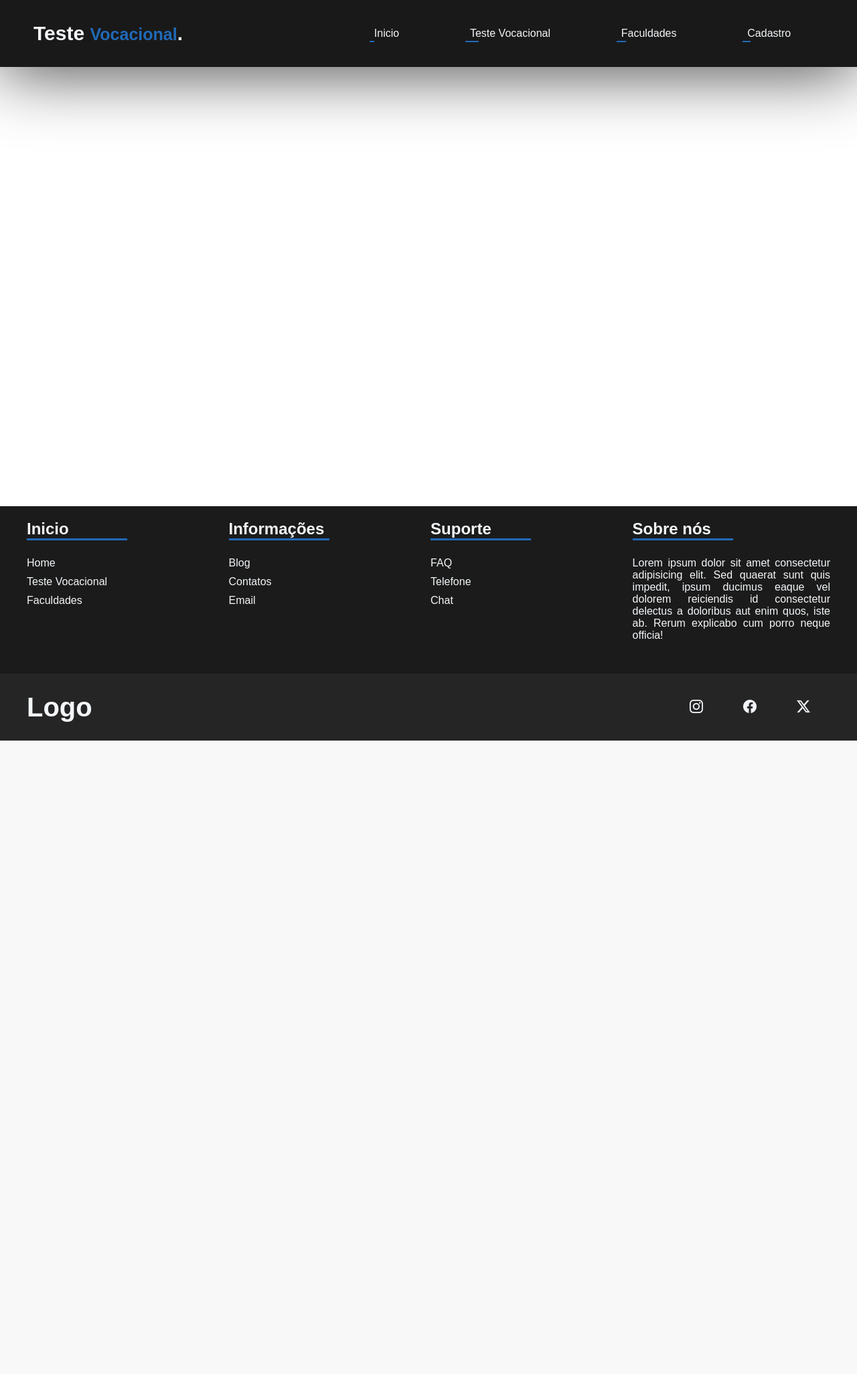
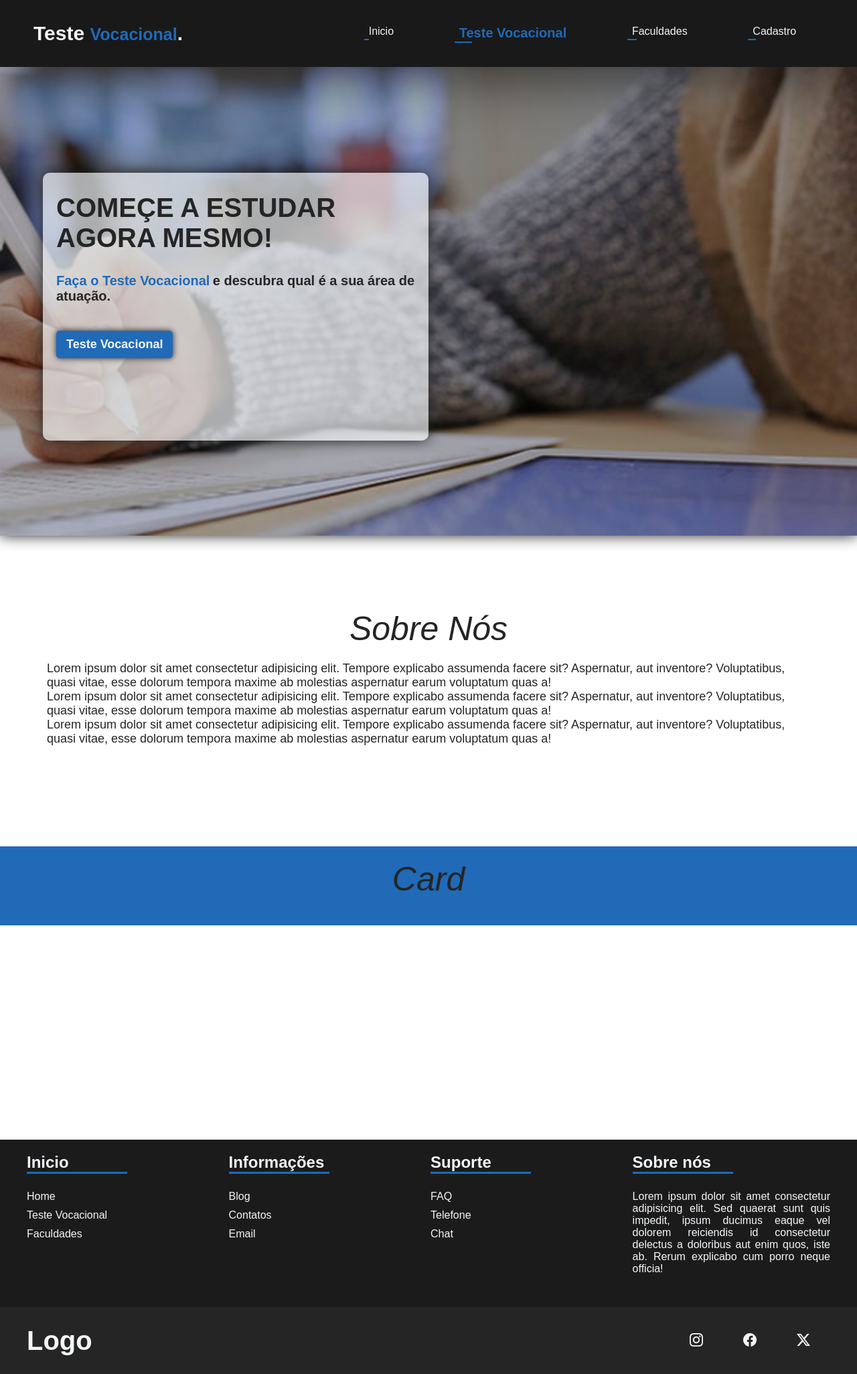
Before and after one commit to Zelbato/Teste-Vocacional, a PHP site: page / in a window 1280 px wide. Shown: the whole page at 67% size. Before the commit the page ends 1106 px from the top, so only its background shows below. Run offline with PHP 8.4, Linux system fonts and the light colour scheme.

Commit message:
criando pagina inicial

```diff
--- a/index.html
+++ b/index.html
@@ -38,18 +38,63 @@
 
         <ul>
             <li><a id="#home" href="index.html" id="inicio">Inicio</a></li>
-            <li><a id="#vocacional" href="#" id="destaque">Teste Vocacional</a></li>
+            <li><a id="#vocacional" href="#" id="destaque"><span class="teste">Teste Vocacional</span></a></li>
             <li><a id="#facul" href="#" id="eventos">Faculdades</a></li>
 
             <li> <a href="#"> Cadastro</a></li>
         </ul>
     </header>
 
-    <br><br><br><br><br><br><br><br><br><br>
-    <br><br><br><br><br><br><br><br>
-    <br><br><br><br><br><br><br><br>
-    <br><br><br><br><br><br><br><br>
-    <br><br><br><br><br><br><br><br>
+    <!--Sobre Nós-->
+
+
+
+    <main class="main">
+        <section class="inicio">
+            <div class="inicio-content">
+                <div class="description">
+                <h2>Começe a Estudar Agora Mesmo!</h2>
+
+                <span class="texto">Faça o Teste Vocacional</span>
+                <span>e descubra qual é a sua área de atuação.</span>
+
+                <br>
+
+              <button class="button"> <a href="#" class="teste-btn">Teste Vocacional</a> </button>
+
+            </div>
+
+            </div>
+        </section>
+
+        <br><br><br><br><br>
+
+        <section class="sobre">
+            <div class="sobre-content">
+                <h1>Sobre Nós</h1>
+            </div>
+            <div class="paragrafo">
+                <p>Lorem ipsum dolor sit amet consectetur adipisicing elit. Tempore explicabo assumenda facere sit?
+                    Aspernatur, aut inventore? Voluptatibus, quasi vitae, esse dolorum tempora maxime ab molestias
+                    aspernatur earum voluptatum quas a!</p>
+                <p>Lorem ipsum dolor sit amet consectetur adipisicing elit. Tempore explicabo assumenda facere sit?
+                    Aspernatur, aut inventore? Voluptatibus, quasi vitae, esse dolorum tempora maxime ab molestias
+                    aspernatur earum voluptatum quas a!</p>
+                <p>Lorem ipsum dolor sit amet consectetur adipisicing elit. Tempore explicabo assumenda facere sit?
+                    Aspernatur, aut inventore? Voluptatibus, quasi vitae, esse dolorum tempora maxime ab molestias
+                    aspernatur earum voluptatum quas a!</p>
+            </div>
+
+        </section>
+
+        <br><br><br><br><br>
+
+        <section class="dicas-estudo">
+            <h1>Card</h1>
+        </section>
+    </main>
+
+
 
 
     <!--Rodape-->
--- a/style.css
+++ b/style.css
@@ -46,11 +46,14 @@
     font-size: 15px;
 }
 
-header span {
+header .gradient {
     font-size: 25px;
     color: #206ab8;
 }
 
+header .teste {
+    color: #206ab8;
+}
 
 header ul {
     flex: 2;
@@ -170,8 +173,151 @@
     }
 }
 
+.main .inicio {
+    background-image: url(Imagens/imagem-teste.jpg);
+    background-repeat: no-repeat;
+    box-shadow: 0px 0px 20px #252525;
+    height: 100vh;
+    width: 100%;
+    background-size: cover;
+    background-position: center;
+
+}
+
+.main .inicio-content {
+    padding: 0px 50% 0px 5%;
+
+    display: flex;
+    justify-content: center;
+    flex-direction: column;
+    height: 100%;
+    width: 100%;
+}
+
+.main h2 {
+    margin-top: 20px;
+    color: #252525;
+    font-size: 40px;
+    font-family: Arial, Helvetica, sans-serif;
+    font-weight: 600;
+    margin-bottom: 30px;
+    text-transform: uppercase;
+}
+
+.main .description {
+
+
+    margin-top: 20%;
+
+    height: 50vh;
+    width: 100%;
+    background-color: #f3f6f9b0;
+    padding: 10px 20px;
+    border-radius: 10px;
+    box-shadow: 0px 0px 20px #252525;
+}
+
+.main .texto {
+    color: #206ab8;
+}
+
+.main span {
+    color: #252525;
+}
+
+.main .texto,span {
+    font-size: 20px;
+    font-family: Arial, Helvetica, sans-serif;
+    font-weight: 600;
+    margin-bottom: 20px;
+}
+
+.main .button {
+    background: #206ab8;
+    padding: 10px 15px;
+    border-radius: 5px;
+    border: none;
+    cursor: pointer;
+    display: flex;
+    justify-content: center;
+    align-items: center;
+    margin-top: 40px;
+    transition: all 0.5s ease;
+    box-shadow: 0px 0px 10px #252525;
+
+
+}
+
+.main .button:hover {
+    background: #174a81;
+    box-shadow: 0px 0px 10px #252525;
+    transform: scale(1.05);
+}
+
+.main .button a {
+    text-decoration: none;
+
+    color: #f3f6f9;
+    font-size: 18px;
+    font-family: Arial, Helvetica, sans-serif;
+    font-weight: 600;
+}
+
+
+
+.main h1 {
+        font-size: 50px;
+        margin-bottom: 20px;
+        text-align: center;
+        font-family: Arial, Helvetica, sans-serif;
+        font-weight: 500;
+        color: #252525;
+        font-style: italic;
+}
+
+.main p {
+    padding: 0px 30px;
+    font-size: 18px;
+    text-align: left;
+    font-family: Arial, Helvetica, sans-serif;
+    font-weight: 400;
+    color: #252525;
+}
+
+.main .sobre {
+    padding: 20px 40px;
+
+    display: flex;
+    flex-direction: column;
+    margin-bottom: 40px;
+
+}
+
+.main .dicas-estudo {
+    background-color: #206ab8;
+    display: flex;
+    flex-direction: column;
+    align-items: center;
+    justify-content: center;
+    padding: 20px 40px;
+}
+
+
+
+
+
+
+
+
+
+
+
+
+
+
 
 footer {
+    margin-top: 25%;
     width: 100%;
     min-height: 250px;
     background: rgb(27, 27, 27);
```
Also changed, not shown: Imagens/imagem-teste.jpg (added).
